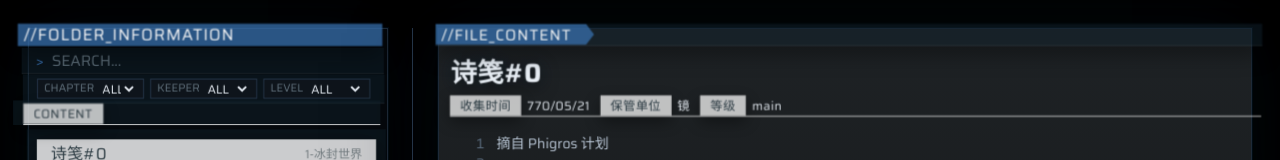
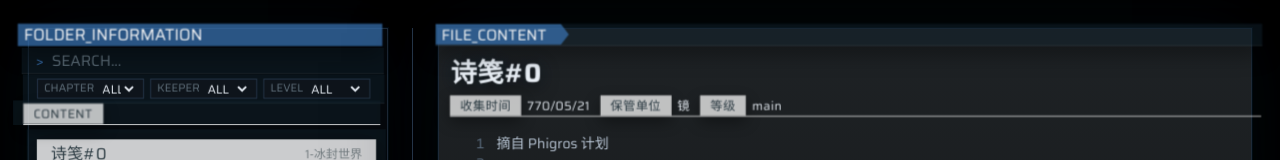
Before and after one commit to 40a763/PhiArchive, a React (Vite) app: page / in a window 1280 px wide. Shown: the top 160 px of the page. Built offline with nearby package versions, Linux system fonts and the light colour scheme.

Commit message:
修改窗口标题

```diff
--- a/src/components/EntryDetail.css
+++ b/src/components/EntryDetail.css
@@ -35,7 +35,7 @@
   background: var(--surface-bar);
   font-variation-settings: 'wdth' 75, 'wght' 700;
   color: #F7F7F7;
-  letter-spacing: 1px;
+  letter-spacing: 0;
   font-size: 15px;
   clip-path: polygon(0 0, calc(100% - 8px) 0, 100% 50%, calc(100% - 8px) 100%, 0 100%);
 }
--- a/src/components/EntryDetail.jsx
+++ b/src/components/EntryDetail.jsx
@@ -92,7 +92,7 @@ export function EntryDetail({ entry, onBack, isMobile, query }) {
     <div className="tui-detail">
       {/* Panel header */}
       <div className="tui-detail__panel-header">
-        <span className="tui-detail__panel-title">{'//FILE_CONTENT'}</span>
+        <span className="tui-detail__panel-title">FILE_CONTENT</span>
       </div>
 
       {/* Back button (mobile) */}
--- a/src/components/EntryList.css
+++ b/src/components/EntryList.css
@@ -23,7 +23,7 @@
 .tui-list__panel-title {
   font-variation-settings: 'wdth' 75, 'wght' 700;
   color: #F7F7F7;
-  letter-spacing: 1px;
+  letter-spacing: 0;
   font-size: 16px;
 }
 
--- a/src/components/EntryList.jsx
+++ b/src/components/EntryList.jsx
@@ -69,7 +69,7 @@ export function EntryList({
     <div className={`tui-list${fastNav ? ' tui-list--fast-nav' : ''}`} ref={listRef}>
       {/* Panel header */}
       <div className="tui-list__panel-header">
-        <span className="tui-list__panel-title">{'//FOLDER_INFORMATION'}</span>
+        <span className="tui-list__panel-title">FOLDER_INFORMATION</span>
       </div>
 
       {/* Search bar */}
```
